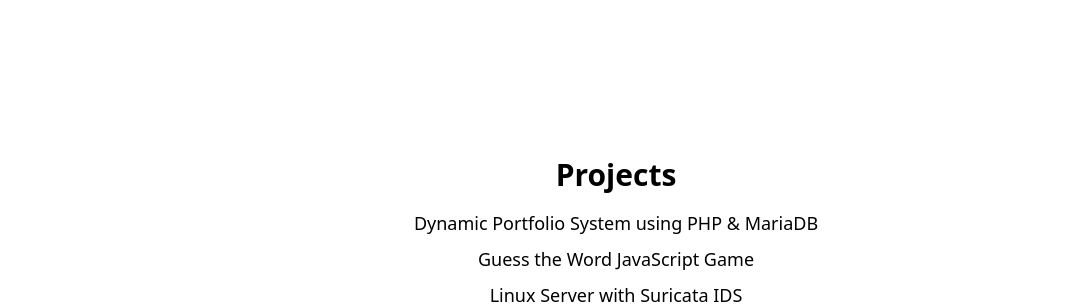
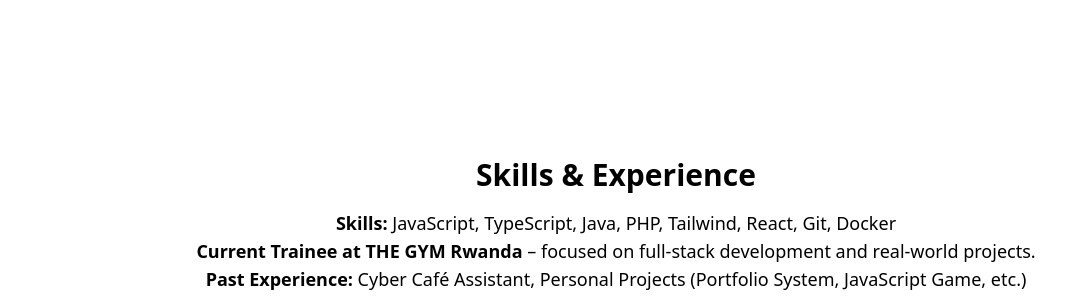
Before and after one commit to M-prisca/Portfolio-web, a website: page src/index.html in a window 1280 px wide. Shown: the part 659-963 px from the top of the page, without its empty margins (24-1090 px from the left). Drawn offline with Linux system fonts and the light colour scheme.

Commit message:
feat: Add Skills-experience section

```diff
--- a/src/index.html
+++ b/src/index.html
@@ -54,6 +54,16 @@
         development and creating impactful projects using modern technologies.</p>
     </section>
 
+    <section id="skills-experience" class="py-20 text-center">
+  <h2 class="text-3xl font-semibold mb-4">Skills & Experience</h2>
+  <div class="text-lg space-y-4">
+    <p><strong>Skills:</strong> JavaScript, TypeScript, Java, PHP, Tailwind, React, Git, Docker</p>
+    <p><strong>Current Trainee at THE GYM Rwanda</strong> – focused on full-stack development and real-world projects.</p>
+    <p><strong>Past Experience:</strong> Cyber Café Assistant, Personal Projects (Portfolio System, JavaScript Game, etc.)</p>
+  </div>
+</section>
+
+
     <section id="projects" class="py-20 text-center">
       <h2 class="text-3xl font-semibold mb-4">Projects</h2>
       <div class="space-y-2 text-lg">
```
